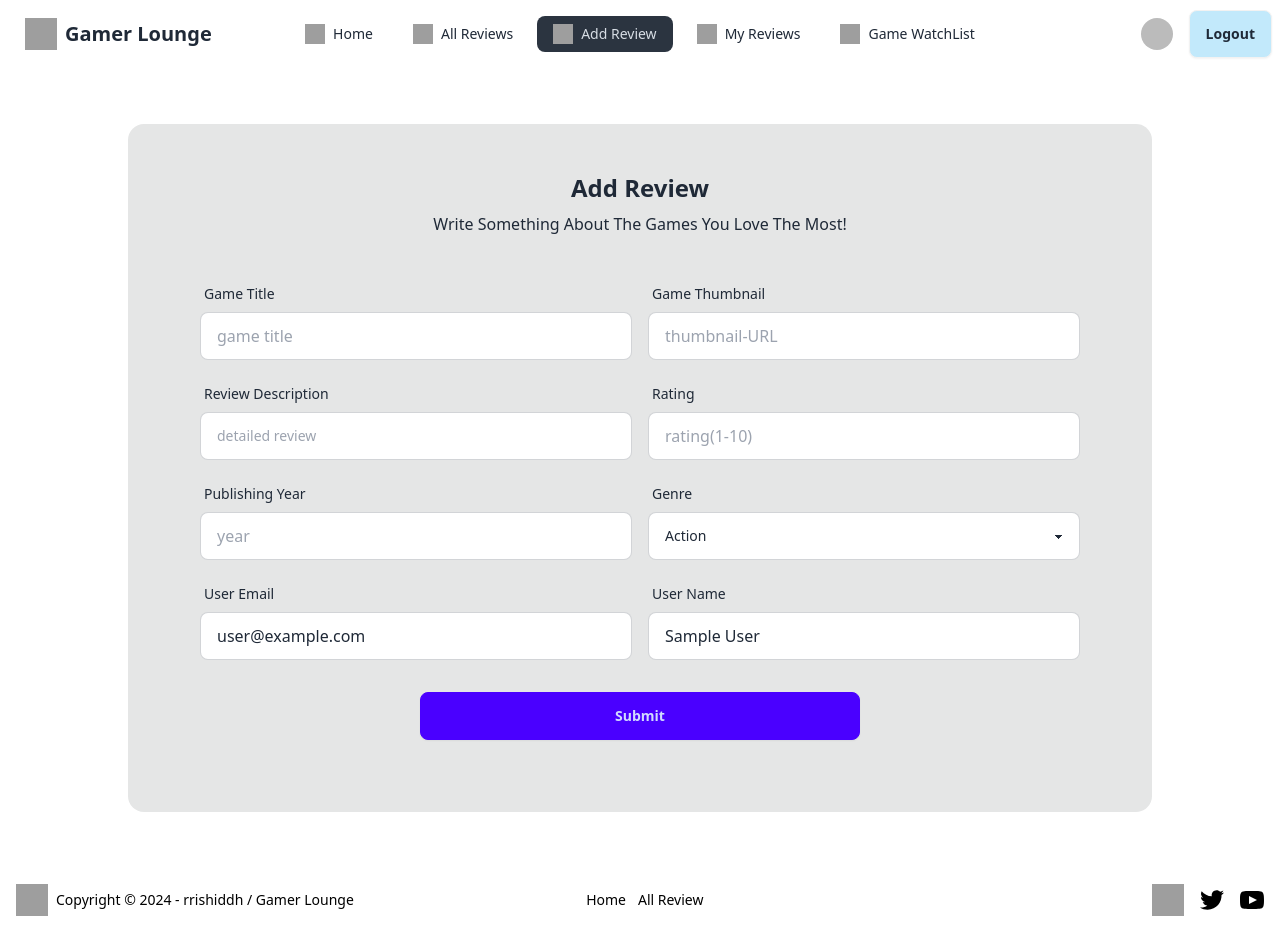
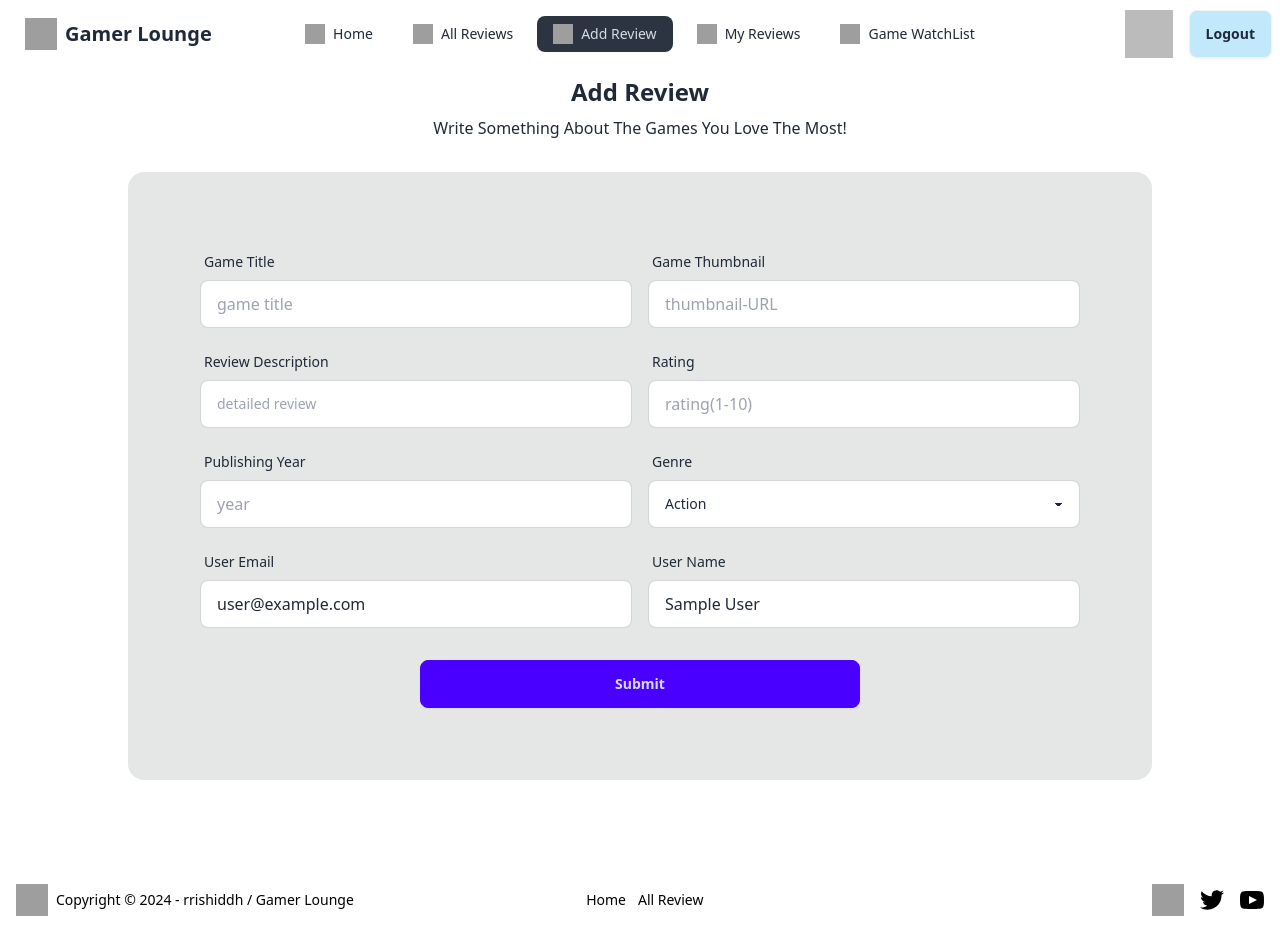
Before and after one commit to rrishiddh/Gamer-Lounge-Client, a React (Vite) app: page /addReview in a window 1280 px wide. Built offline with nearby package versions, Linux system fonts and the light colour scheme; no server answers; sample sign-in values are in the browser's storage; grey boxes are pictures that could not be loaded.

Commit message:
challenge-2- react-tooltip package implemented on navbar user photo and user name

```diff
--- a/package.json
+++ b/package.json
@@ -17,6 +17,7 @@
     "react-awesome-reveal": "^4.2.14",
     "react-dom": "^18.3.1",
     "react-router-dom": "^7.0.2",
+    "react-tooltip": "^5.28.0",
     "sort-by": "^1.2.0"
   },
   "devDependencies": {
--- a/src/components/AddReview.jsx
+++ b/src/components/AddReview.jsx
@@ -51,11 +51,14 @@ const AddReview = () => {
 
     return (
       <>
-      <Fade cascade >
-        <div className="min-h-screen flex justify-center items-center">
+        <div className="min-h-screen justify-center items-center" >
+        <h2 className="text-2xl font-semibold pt-2 text-center"> Add Review</h2>
+        <p className="font-light text-center py-2 mb-6">Write Something About The Games You Love The Most!</p>
+               <div className="flex justify-center items-center">
       <div className="card  bg-base-300 md:w-full max-w-[80%] shrink-0 p-10">
-        <h2 className="text-2xl font-semibold pt-2 text-center"> Add Review</h2>
-        <p className="font-light text-center py-2">Write Something About The Games You Love The Most!</p>
+
+        <Fade cascade >
+
         <form onSubmit={handleSubmit} className="card-body">
             <div className="grid grid-cols-1 md:grid-cols-2 gap-4">
 
@@ -190,9 +193,10 @@ const AddReview = () => {
             </button>
           </div>
         </form>
+        </Fade>
+      </div>
       </div>
     </div>
-      </Fade>
     </>
   );
 };
--- a/src/components/Navbar.jsx
+++ b/src/components/Navbar.jsx
@@ -1,17 +1,16 @@
 import { useContext } from "react";
-import { Link, NavLink,useLocation  } from "react-router-dom";
+import { Link, NavLink, useLocation } from "react-router-dom";
 import { AuthContext } from "./AuthProvider";
+import { Tooltip } from "react-tooltip";
 
 const Navbar = () => {
   const { user, logOut } = useContext(AuthContext);
   const location = useLocation();
 
-
   const handleLogOut = () => {
-    logOut()
-      .then(() => {
+    logOut().then(() => {
       window.location.href = "/auth/login";
-      })
+    });
   };
   return (
     <div>
@@ -92,7 +91,8 @@ const Navbar = () => {
                         type="checkbox"
                         value="dark"
                         className="toggle theme-controller"
-              />Dark
+                      />
+                      Dark
                     </div>
                   )}
                 </li>
@@ -185,15 +185,15 @@ const Navbar = () => {
           )}
           {user && user?.email ? (
             <div className="flex items-center space-x-4">
-            <div className="relative group">
-              <img
-                src={user?.photoURL}
-                className="w-8 h-8 rounded-full cursor-pointer mx-auto"
-              />
-              <div className="absolute left-1/2 transform -translate-x-1/2 mt-2 w-max bg-white p-2 rounded shadow-lg opacity-0 group-hover:opacity-100 transition-opacity">
-                <p className="text-sm font-semibold">{user?.displayName}</p>
-              </div>
-            </div>
+              <a
+                data-tooltip-id="tooltip-anchor-hide"
+                data-tooltip-content={user?.displayName}
+                data-tooltip-delay-hide={1000}
+              >
+                <img src={user?.photoURL} className="w-12 cursor-pointer" />
+              </a>
+              <Tooltip id="tooltip-anchor-hide" />
+
               <button onClick={handleLogOut} className="btn bg-[#c2e9fb]">
                 Logout
               </button>
```
Also changed, not shown: 1 other file (tests, documents, lock files or other folders). Lines whose indentation alone changed are shown as unchanged.
